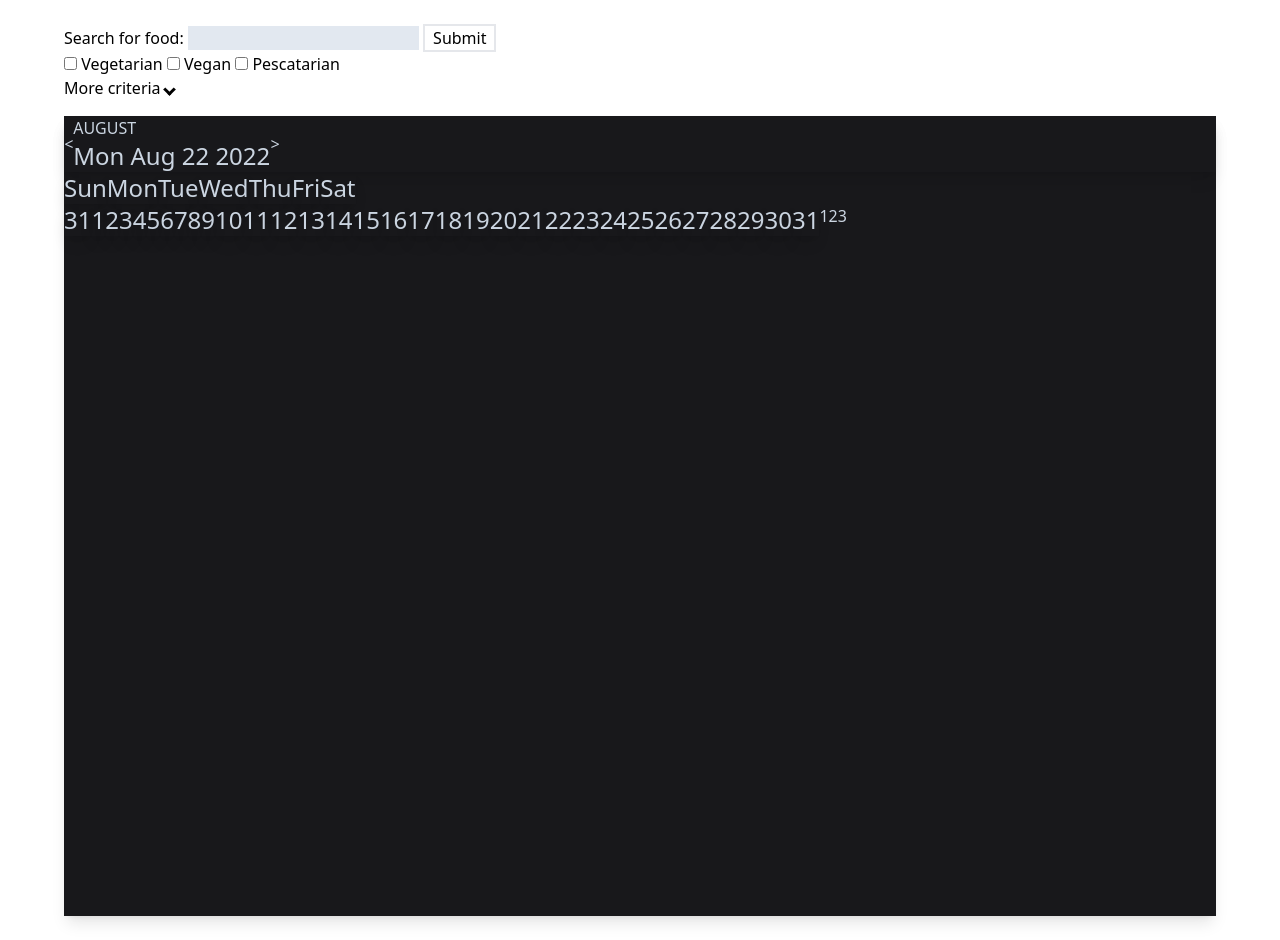
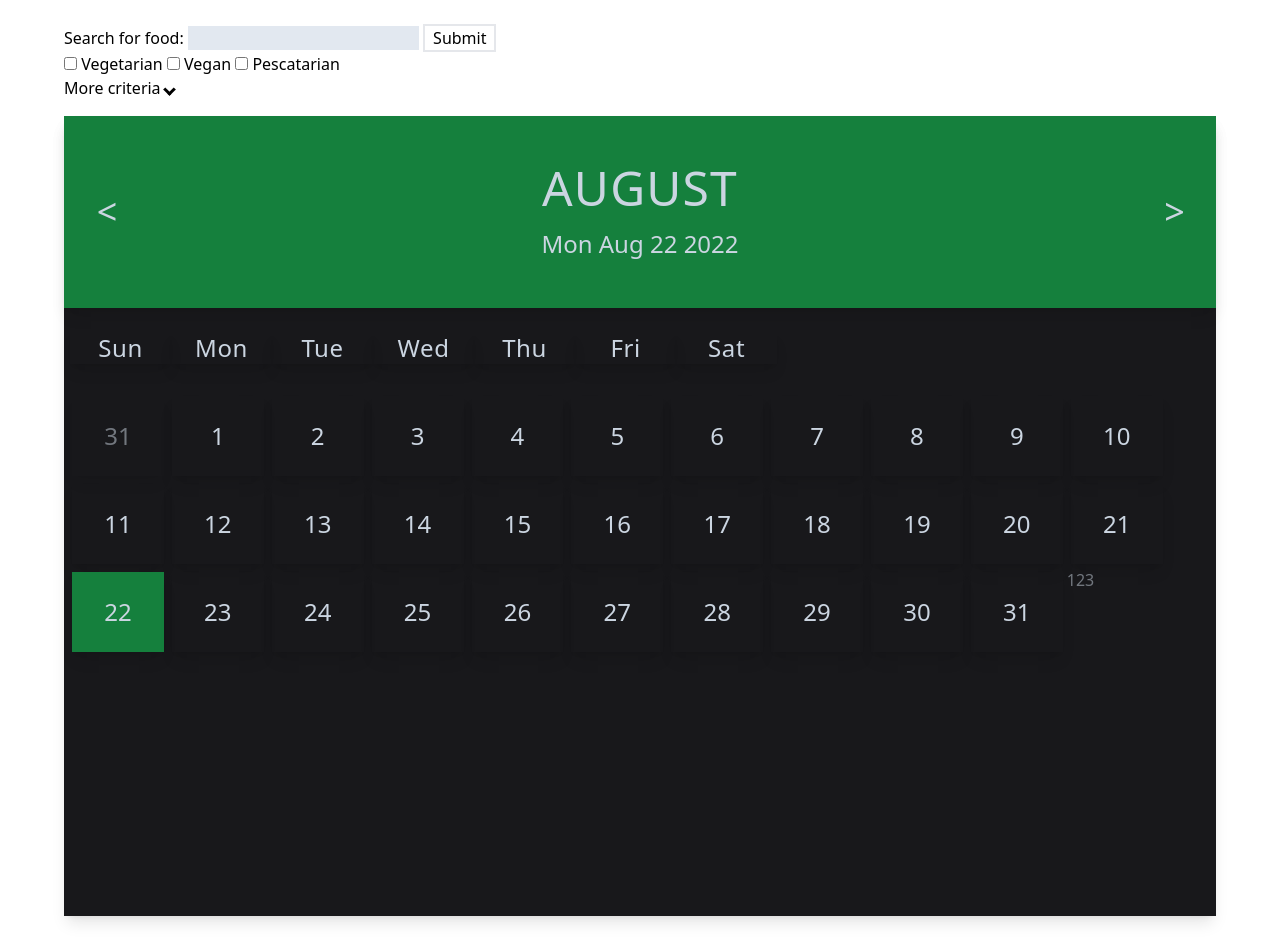
Before and after one commit to AxelBroeglin/a-table, a PHP site: page / in a window 1280 px wide. Shown: the part 88-1028 px from the top of the page. Run offline with PHP 8.4, Linux system fonts and the light colour scheme.

Commit message:
Added classes+run build

```diff
--- a/public/styles.css
+++ b/public/styles.css
@@ -609,6 +609,14 @@ video {
   margin: auto;
 }
 
+.m-1 {
+  margin: 0.25rem;
+}
+
+.mb-4 {
+  margin-bottom: 1rem;
+}
+
 .block {
   display: block;
 }
@@ -633,12 +641,16 @@ video {
   height: 100%;
 }
 
-.h-auto {
-  height: auto;
+.h-screen {
+  height: 100vh;
 }
 
-.h-screen {
-  height: 100vh;
+.h-48 {
+  height: 12rem;
+}
+
+.h-20 {
+  height: 5rem;
 }
 
 .w-full {
@@ -669,12 +681,20 @@ video {
   grid-template-columns: repeat(3, minmax(0, 1fr));
 }
 
+.flex-wrap {
+  flex-wrap: wrap;
+}
+
 .items-center {
   align-items: center;
 }
 
 .justify-center {
   justify-content: center;
+}
+
+.justify-between {
+  justify-content: space-between;
 }
 
 .gap-y-1 {
@@ -725,6 +745,11 @@ video {
   background-color: rgb(24 24 27 / var(--tw-bg-opacity));
 }
 
+.bg-green-700 {
+  --tw-bg-opacity: 1;
+  background-color: rgb(21 128 61 / var(--tw-bg-opacity));
+}
+
 .bg-gray-50 {
   --tw-bg-opacity: 1;
   background-color: rgb(249 250 251 / var(--tw-bg-opacity));
@@ -732,6 +757,10 @@ video {
 
 .p-8 {
   padding: 2rem;
+}
+
+.p-1 {
+  padding: 0.25rem;
 }
 
 .p-5 {
@@ -753,8 +782,42 @@ video {
   padding-right: 0.5rem;
 }
 
+.py-0 {
+  padding-top: 0px;
+  padding-bottom: 0px;
+}
+
+.px-8 {
+  padding-left: 2rem;
+  padding-right: 2rem;
+}
+
+.px-1\.5 {
+  padding-left: 0.375rem;
+  padding-right: 0.375rem;
+}
+
+.px-1 {
+  padding-left: 0.25rem;
+  padding-right: 0.25rem;
+}
+
 .pt-24 {
   padding-top: 6rem;
+}
+
+.text-center {
+  text-align: center;
+}
+
+.text-4xl {
+  font-size: 2.25rem;
+  line-height: 2.5rem;
+}
+
+.text-5xl {
+  font-size: 3rem;
+  line-height: 1;
 }
 
 .text-2xl {
@@ -770,6 +833,10 @@ video {
   text-transform: uppercase;
 }
 
+.tracking-wide {
+  letter-spacing: 0.025em;
+}
+
 .text-slate-300 {
   --tw-text-opacity: 1;
   color: rgb(203 213 225 / var(--tw-text-opacity));
@@ -778,6 +845,10 @@ video {
 .text-slate-400 {
   --tw-text-opacity: 1;
   color: rgb(148 163 184 / var(--tw-text-opacity));
+}
+
+.opacity-50 {
+  opacity: 0.5;
 }
 
 .shadow-lg {
@@ -808,8 +879,34 @@ video {
   -webkit-transform: rotate(45deg);
 }
 
+.days-width{
+  width:calc(44.2rem / 7);
+}
+
+.days-div-width{
+  width: calc(40.2rem / 7);
+}
+
 .hover\:cursor-pointer:hover {
   cursor: pointer;
+}
+
+.hover\:border-2:hover {
+  border-width: 2px;
+}
+
+.hover\:border-solid:hover {
+  border-style: solid;
+}
+
+.hover\:border-gray-300:hover {
+  --tw-border-opacity: 1;
+  border-color: rgb(209 213 219 / var(--tw-border-opacity));
+}
+
+.hover\:bg-gray-900:hover {
+  --tw-bg-opacity: 1;
+  background-color: rgb(17 24 39 / var(--tw-bg-opacity));
 }
 
 .hover\:text-black:hover {
```
Also changed, not shown: src/styles.css (+8 -0 lines).
